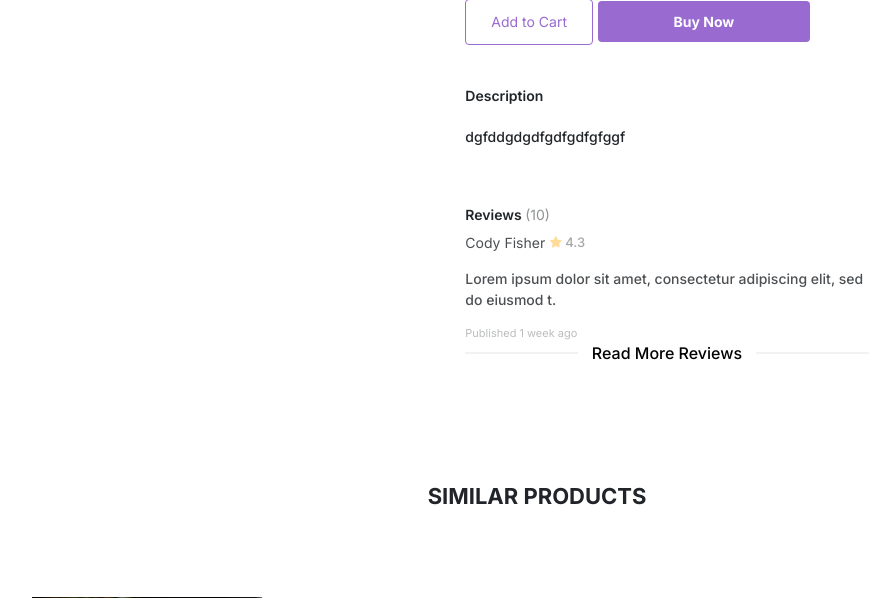
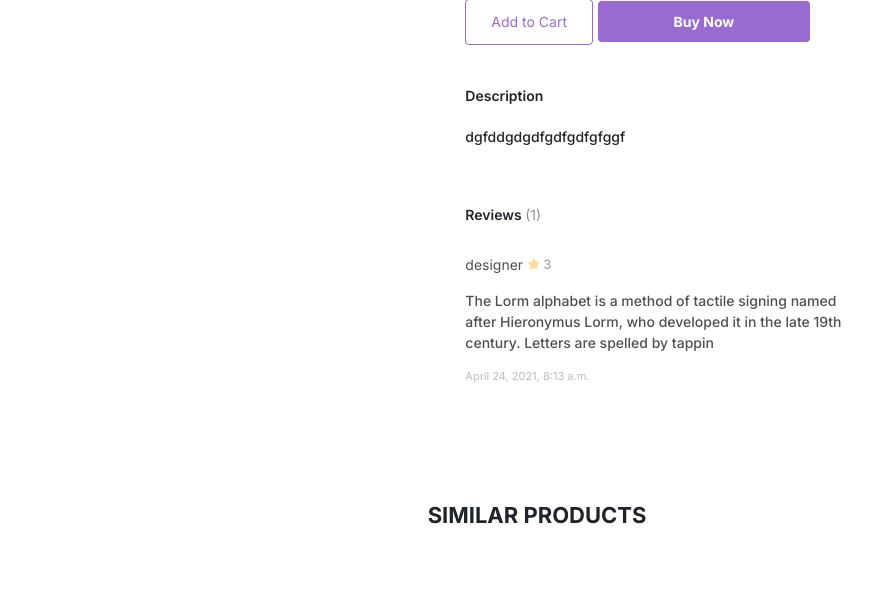
Before and after one commit to yeole-rohan/color-repo, a Django app: page /product/14/ in a window 1280 px wide. Shown: the part 595-1193 px from the top of the page, without its empty margins (103-997 px from the left). Run offline with Django 3.2, Linux system fonts and the light colour scheme; data comes from the database, SQL or seed files in the repository; both versions use the stored data as it was after the commit.

Commit message:
review layout and working is completed

```diff
--- a/color/static/css/style.css
+++ b/color/static/css/style.css
@@ -293,7 +293,7 @@ input[type=number] {-moz-appearance: textfield;}
 .reviews h3 span{font-size: 14px;font-weight: 400;opacity: 0.5;}
 .review-wrap .name, .review-wrap .review-des{font-weight: 400;font-size: 14px;opacity: 0.8;}
 .review-wrap .review-date{opacity: 0.3;font-size: 11px;font-weight: 400;}
-.more-review{position: relative;text-align: center;color: #000;display: block;font-weight: 500;}
+.more-review{position: relative;text-align: center;color: #000;display: block;font-weight: 500;cursor: pointer;}
 .more-review::before{position: absolute;content: '';left: 0;width: 28%;height: 1px;background-color: #000;opacity: 0.1;top: 50%;transform: translateY(-50%);}
 .more-review::after{position: absolute;content: '';right: 0;width: 28%;height: 1px;background-color: #000;opacity: 0.1;top: 50%;transform: translateY(-50%);}
 .reviews{margin-top: 60px;}
@@ -301,3 +301,5 @@ input[type=number] {-moz-appearance: textfield;}
 .review-wrap .rating, .review-wrap .name{display: inline-block;vertical-align: middle;}
 .review-wrap .rating {font-size: 13px;font-weight: 500;opacity: 0.4;}
 .check-availability{border: 1px solid #000000;border-radius: 4px;width: 100%;padding: 12px 0px;display: block;margin: 30px 0 0;color: #000;cursor: pointer;text-align: center;}
+.review-wrap{margin-top: 30px;}
+.reviews{max-height: 185px;overflow: hidden;}
--- a/color/static/js/main.js
+++ b/color/static/js/main.js
@@ -1,6 +1,10 @@
 var $ = jQuery.noConflict();
 
 $(document).ready(function(){
+  $('.more-review').on('click', function(){
+    $('.reviews').css('max-height', '100%');
+    $(this).css('display', 'none');
+  })
     $('#id_design_description').attr('rows', '4')
     $("#upload-submit").attr("disabled", "true")
     $( "#id_design_image" ).change(function() {
--- a/color/templates/pages/product-details.html
+++ b/color/templates/pages/product-details.html
@@ -127,22 +127,27 @@
                                 <p class="de">Description</p>
                                 <p>{{ get_single_product.prodcut_description }}</p>
                             </div>
+
                             <div class="reviews">
-                                <h3> Reviews <span>(10)</span></h3>
-                                <div class="review-wrap">
+                                <h3> Reviews <span>({{get_product_reviews.count}})</span></h3>
+                                {% for review in get_product_reviews %}
+                                    <div class="review-wrap" id="review-wrap">
                                         <div class="user-name">
-                                        <p class="name">Cody Fisher</p>
-                                        <p class="rating"><span class="fa fa-star checked"></span> 4.3</p>
+                                            <p class="name">{{ review.reviewer }}</p>
+                                            <p class="rating"><span class="fa fa-star checked"></span> {{review.rating}}</p>
                                         </div>
                                         <div class="review-des">
-                                        <p>Lorem ipsum dolor sit amet, consectetur adipiscing elit, sed do eiusmod t.</p>
+                                            <p>{{review.review}}</p>
                                         </div>
                                         <div class="review-date">
-                                        <span>Published 1 week ago</span>
+                                            <span>{{review.date}}</span>
                                         </div>
                                     </div>
+                                {% endfor %}
+                            </div>
+                             {% if get_product_reviews.count > 1 %}
                                 <a class="more-review">Read More Reviews</a>
-                            </div>
+                            {% endif %}
                         </div>
                     </div>
                 </div>
--- a/color/views.py
+++ b/color/views.py
@@ -1,5 +1,5 @@
 from django.shortcuts import render, redirect
-from .models import Banner, HomeBanner, ThemeCategory, Theme, Product, Image, Cart, User, CreatorDesign, Address, Order, Wishlist
+from .models import Banner, HomeBanner, ThemeCategory, Theme, Product, Image, Cart, User, CreatorDesign, Address, Order, Wishlist, Reviews
 from .forms import RegisterUser, CreatorDesignForm, UpdateProfile, AddressForm, CollaborateForm
 from django.contrib.auth.forms import AuthenticationForm,PasswordChangeForm
 from django.http import JsonResponse
@@ -409,6 +409,7 @@ def dashboard(request):
 
 def product_details(request, id):
     get_all_theme_categories = ThemeCategory.objects.all()
+    get_product_reviews = Reviews.objects.filter(review_for_product=id)
     print(get_all_theme_categories)
     get_all_themes = Theme.objects.all()
     print(get_all_themes)
@@ -463,7 +464,7 @@ def product_details(request, id):
             print("i", i)
             new_id.append(int(i))
             print("new_id", new_id)
-    response = render(request, template_name="pages/product-details.html", context={'get_single_product' : get_single_product, 'get_images' : get_images, 'get_similar_products' : get_similar_products_by_category, 'get_similar_products_by_theme' : get_similar_products_by_theme, 'ids' : new_id, 'get_all_theme_categories' : get_all_theme_categories, 'get_all_themes' : get_all_themes, 'user_wish_list_product_id': user_wish_list_product_id})
+    response = render(request, template_name="pages/product-details.html", context={'get_single_product' : get_single_product, 'get_images' : get_images, 'get_similar_products' : get_similar_products_by_category, 'get_similar_products_by_theme' : get_similar_products_by_theme, 'ids' : new_id, 'get_all_theme_categories' : get_all_theme_categories, 'get_all_themes' : get_all_themes, 'user_wish_list_product_id': user_wish_list_product_id, 'get_product_reviews' : get_product_reviews})
 
     # Add product in cart, if it's not already there
     if request.method == "POST" and "cart" in request.POST:
@@ -491,7 +492,7 @@ def product_details(request, id):
         if len(product_available_sizes)>1:
             if prod_size == '':
                 messages.error(request, "Please select a size")
-                return render(request, template_name="pages/product-details.html", context={'get_single_product' : get_single_product, 'get_images' : get_images, 'get_similar_products' : get_similar_products_by_category, 'get_similar_products_by_theme' : get_similar_products_by_theme, 'ids' : new_id, 'get_all_theme_categories' : get_all_theme_categories, 'get_all_themes' : get_all_themes, 'user_wish_list_product_id': user_wish_list_product_id})
+                return render(request, template_name="pages/product-details.html", context={'get_single_product' : get_single_product, 'get_images' : get_images, 'get_similar_products' : get_similar_products_by_category, 'get_similar_products_by_theme' : get_similar_products_by_theme, 'ids' : new_id, 'get_all_theme_categories' : get_all_theme_categories, 'get_all_themes' : get_all_themes, 'user_wish_list_product_id': user_wish_list_product_id, 'get_product_reviews' : get_product_reviews})
         # If product has only 1 size available
         elif len(product_available_sizes)==1:
             prod_size = product_available_sizes.values().first()['product_sizes']
```
Also changed, not shown: db.sqlite3. Lines whose indentation alone changed are shown as unchanged.
